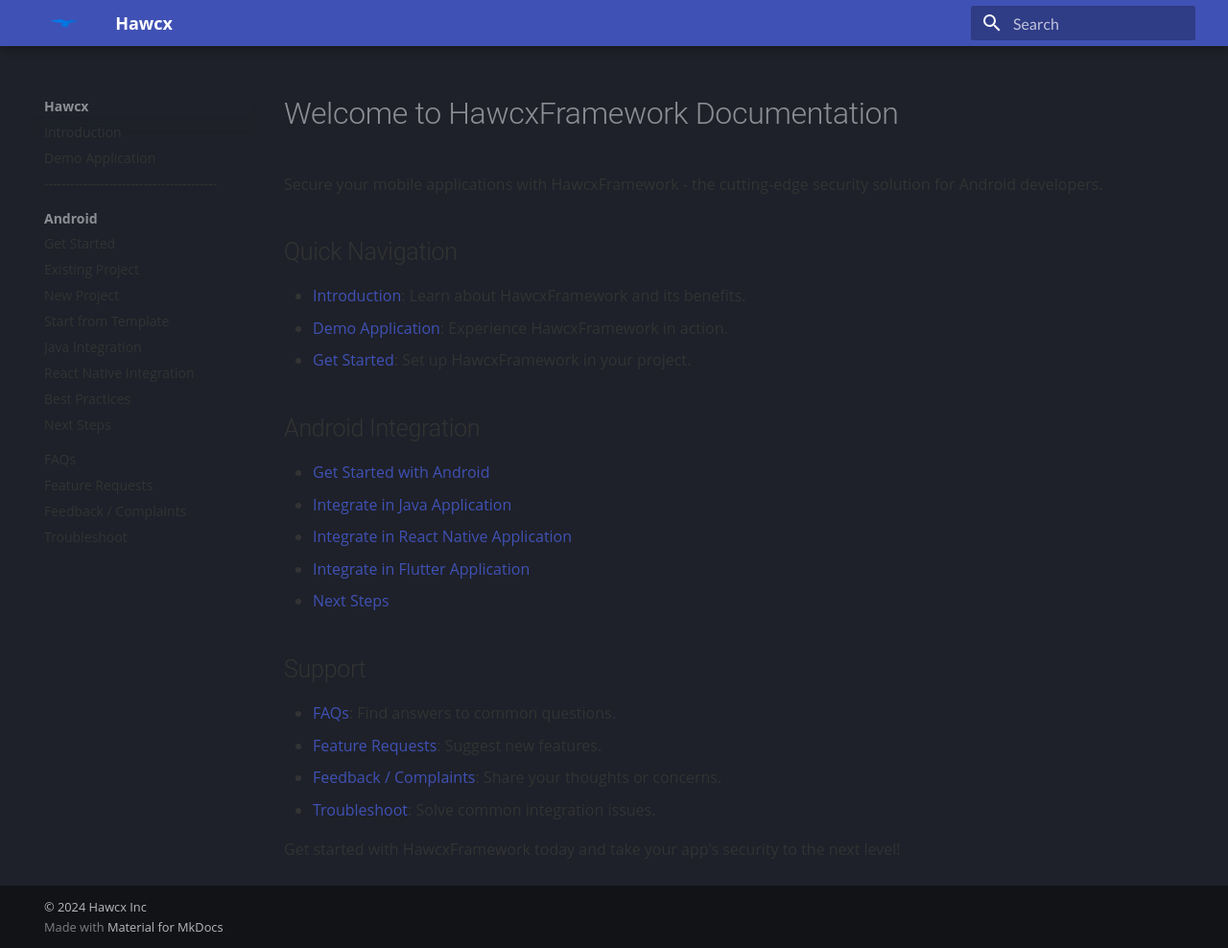
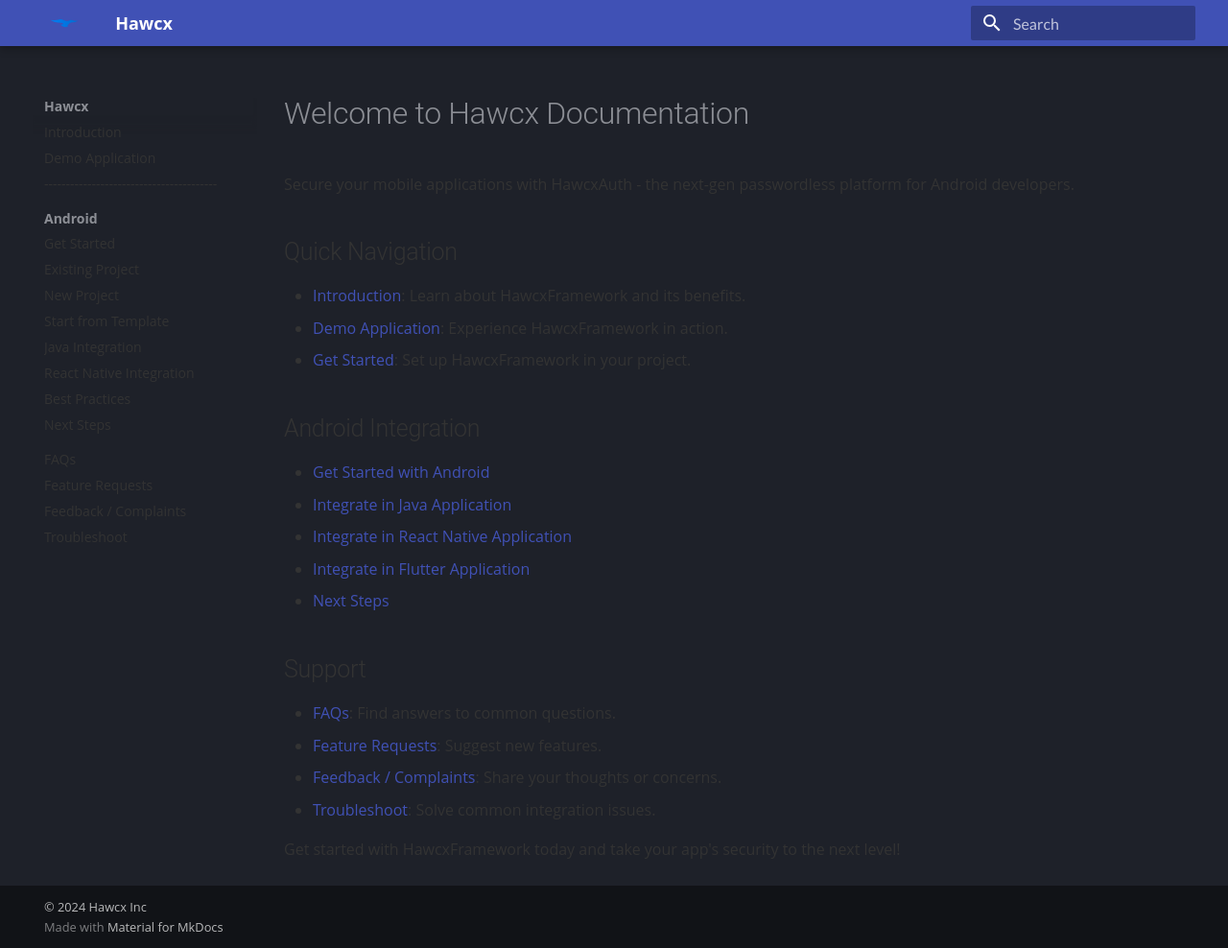
Before and after one commit to hawcx/sdk_docs, an MkDocs documentation site: the page built from docs/index.md, in a window 1280 px wide and 988 px high. Shown: the whole window at 96% size. Built offline with MkDocs 1.6.1 and Material for MkDocs 9.7.7, drawn with Linux system fonts in a browser that asks for light colours.

Commit message:
Update index.md

```diff
--- a/docs/index.md
+++ b/docs/index.md
@@ -1,7 +1,7 @@
 <!-- Cloudflare Web Analytics --><script defer src='https://static.cloudflareinsights.com/beacon.min.js' data-cf-beacon='{"token": "8198f457b3e440248e3af20729bd47c5"}'></script><!-- End Cloudflare Web Analytics -->
-# Welcome to HawcxFramework Documentation
+# Welcome to Hawcx Documentation
 
-Secure your mobile applications with HawcxFramework - the cutting-edge security solution for Android developers.
+Secure your mobile applications with HawcxAuth - the next-gen passwordless platform for Android developers.
 
 ## Quick Navigation
 
```
